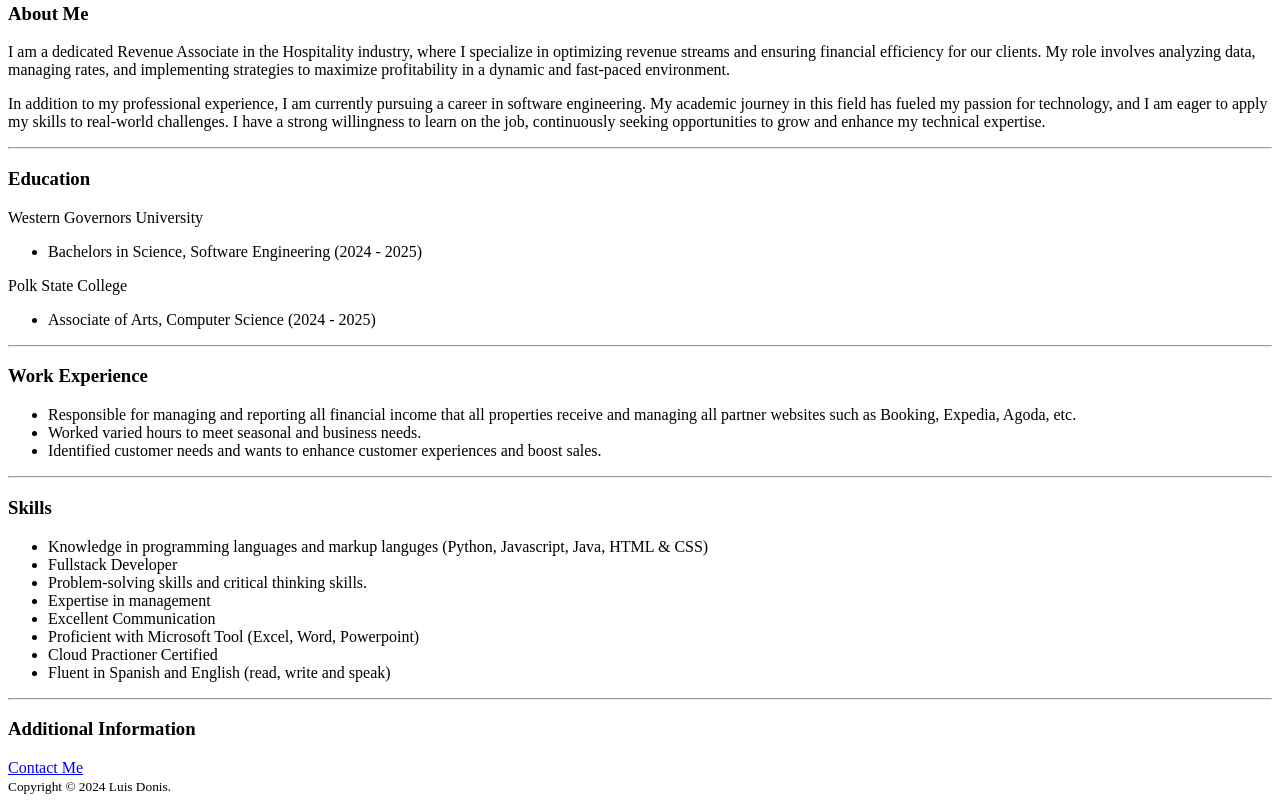
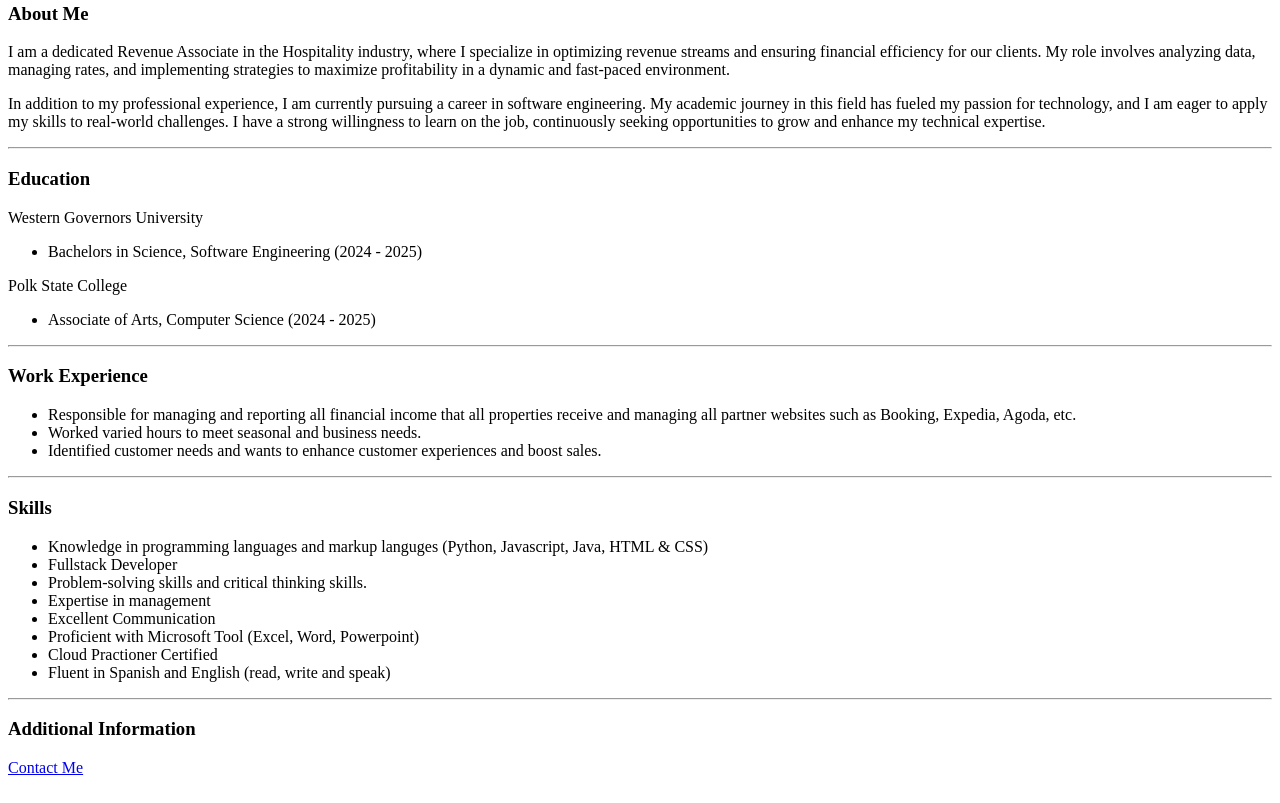
Before and after one commit to ldonis6/Luis-Donis-Resume, a plain HTML site: page index.html in a window 1280 px wide. Shown: the part 397-1200 px from the top of the page. Drawn offline with Linux system fonts and the light colour scheme.

Commit message:
Removed Footer

```diff
--- a/index.html
+++ b/index.html
@@ -49,9 +49,4 @@
     <h3>Additional Information</h3>
     <a href="contactInfo.html">Contact Me</a>
 </body>
-<footer>
-    <small>
-        Copyright © 2024 Luis Donis.
-    </small>
-</footer>
 </html>
```
